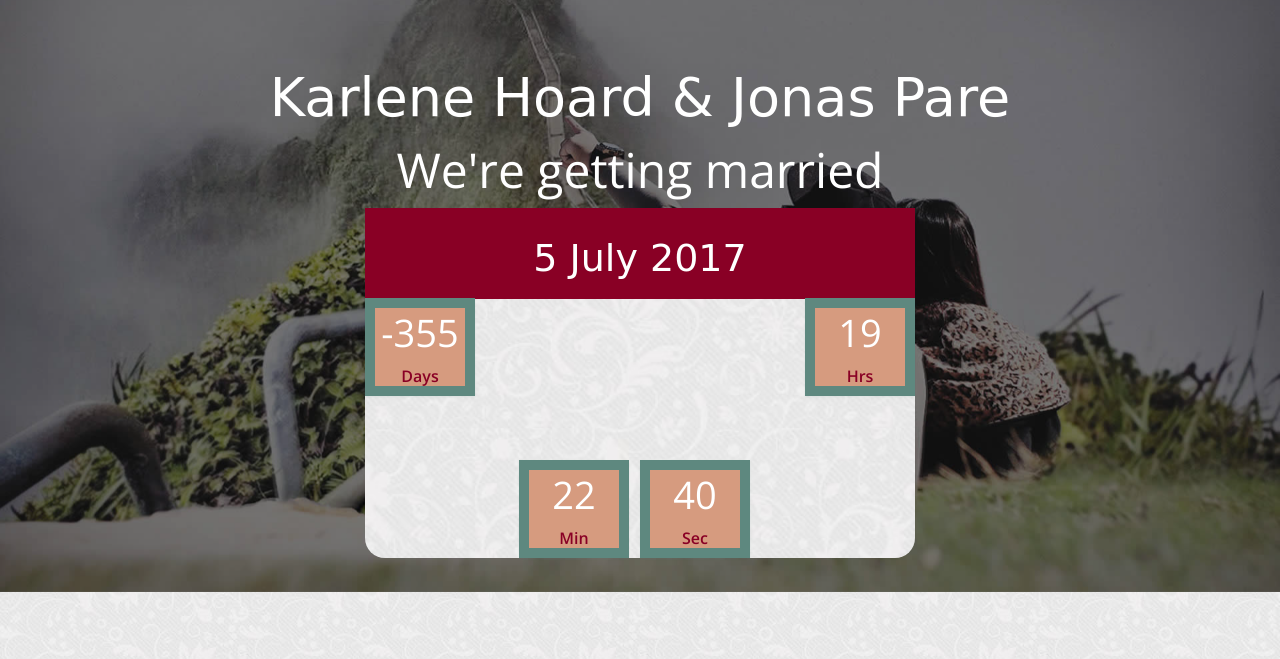
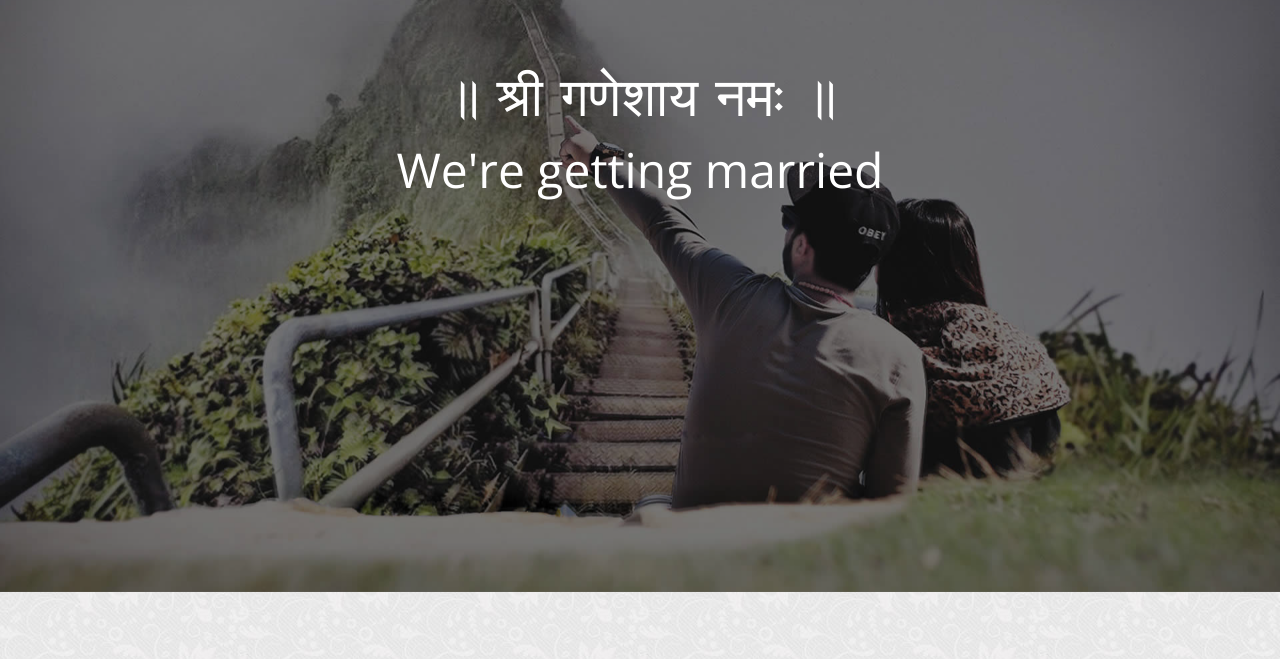
Before and after one commit to khabaitech/Anand-weds-Shreya, a plain HTML site: page index.html in a window 1280 px wide. Shown: the part 75-734 px from the top of the page. Drawn offline with nearby package versions, Linux system fonts and the light colour scheme; a web font is replaced by a local one.

Commit message:
Update index.html

```diff
--- a/index.html
+++ b/index.html
@@ -39,7 +39,7 @@
 	<!-- LOADER -->
     <div id="preloader">
 		<div class="preloader pulse">
-			<h3>Karlene Hoard & Jonas Pare</h3>
+			<h3>॥ श्री गणेशाय नमः ॥</h3>
 		</div>
     </div><!-- end loader -->
     <!-- END LOADER -->
@@ -79,9 +79,9 @@
 			<li><img src="images/slider-03.jpg" alt=""></li>
 		</ul>
 		<div class="lbox-details">
-			<h1>Karlene Hoard  & Jonas Pare</h1>
+			<h1>॥ श्री गणेशाय नमः ॥</h1>
 			<h2>We're getting married</h3>
-			<div class="countdown main-time clearfix">
+			<!-- <div class="countdown main-time clearfix">
 				<div id="timer">
 					<h3> 5 July 2017</h3>
 					<div id="days"></div>
@@ -89,7 +89,7 @@
 					<div id="minutes"></div>
 					<div id="seconds"></div>
 				</div>
-			</div>
+			</div> -->
 		</div>
 	</div>
 	<!-- End Banner -->
```
